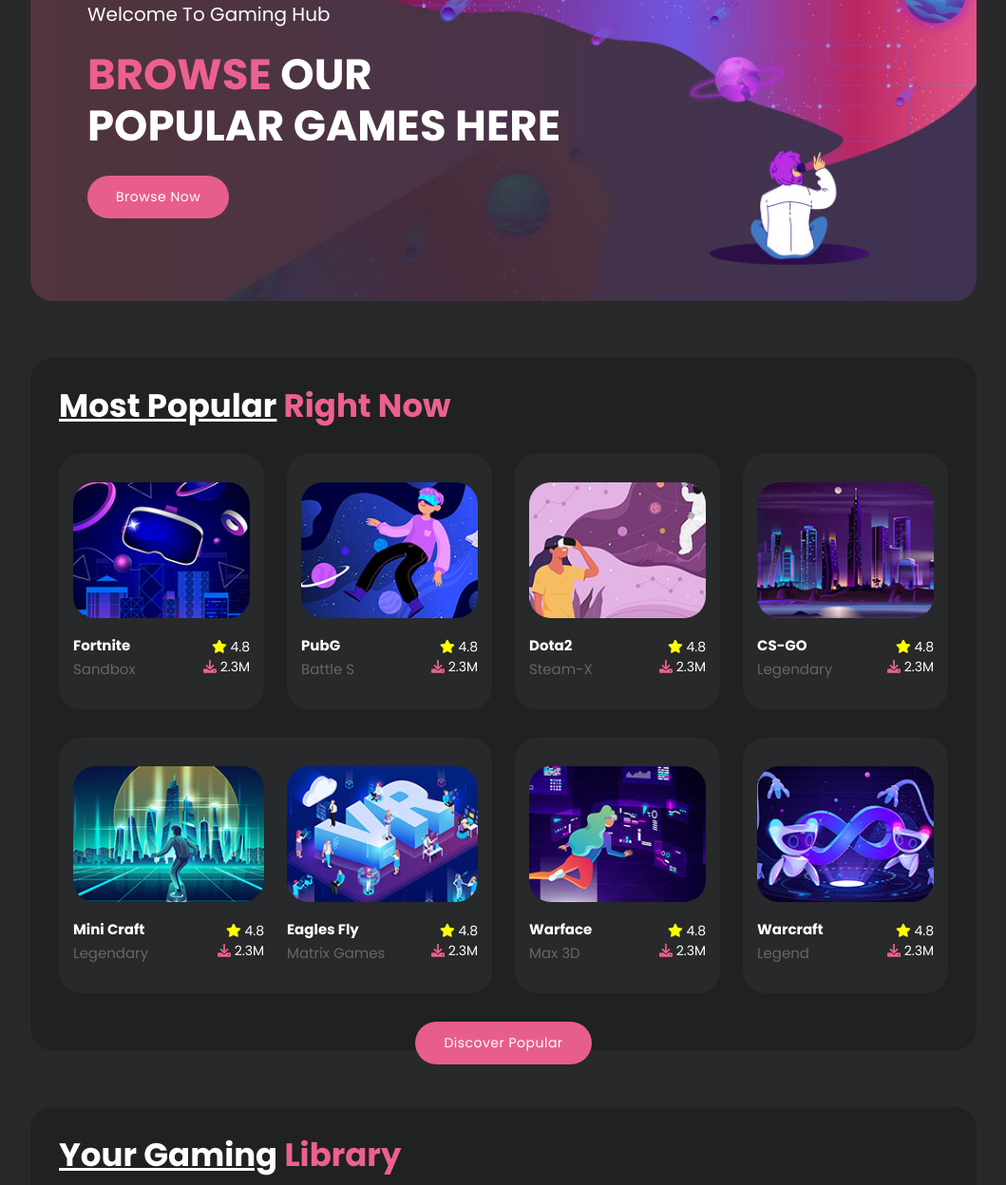
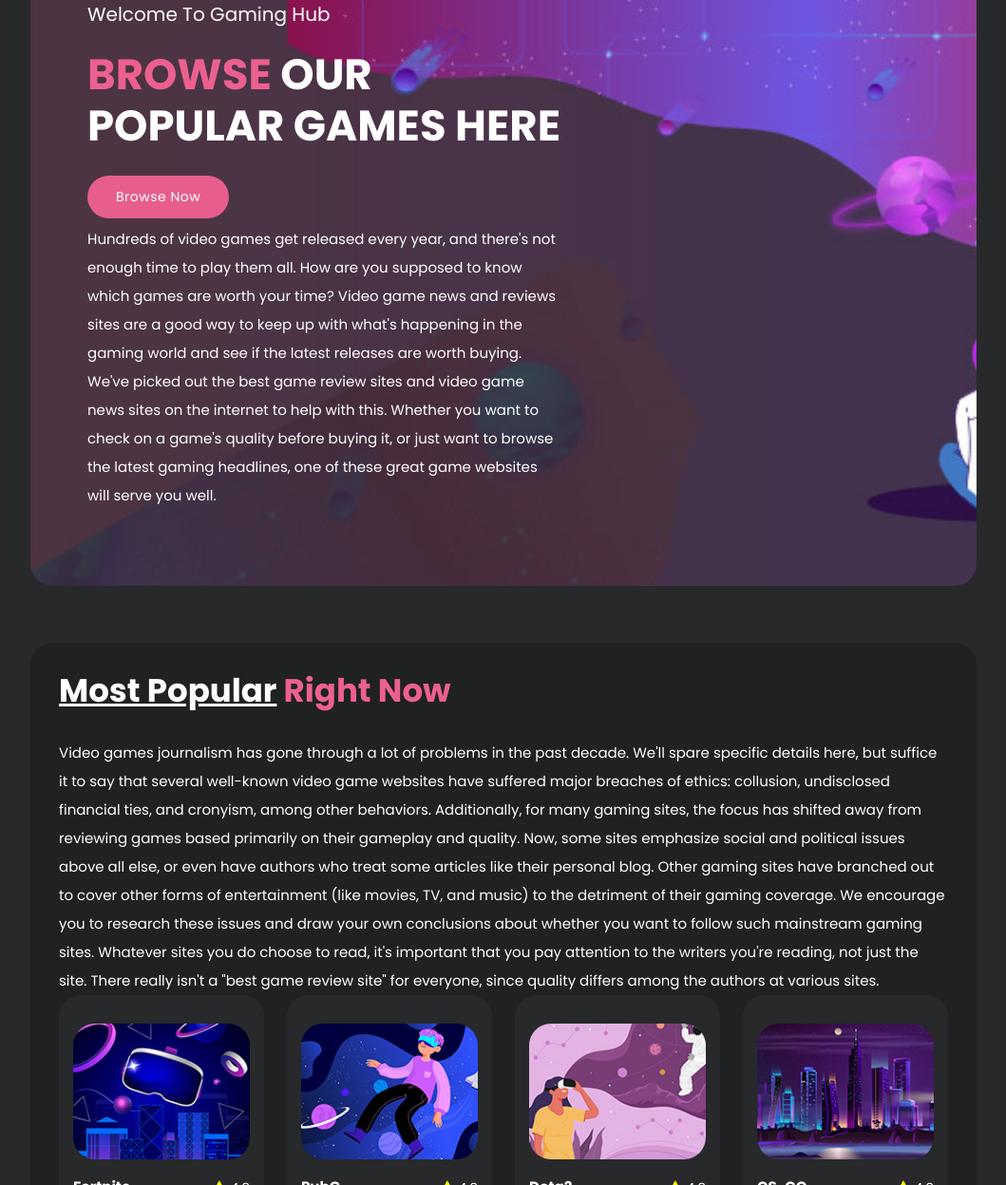
Before and after one commit to vaibhavvesmaker/gamerbuoyy, a plain HTML site: page index.html in a window 1280 px wide. Shown: the part 247-1495 px from the top of the page at 95% size, without its empty margins (110-1169 px from the left). Drawn offline with nearby package versions, Linux system fonts and the light colour scheme.

Commit message:
Content is king

```diff
--- a/index.html
+++ b/index.html
@@ -96,7 +96,11 @@ https://templatemo.com/tm-579-cyborg-gaming
                   <h4><em>Browse</em> Our Popular Games Here</h4>
                   <div class="main-button">
                     <a href="browse.html">Browse Now</a>
+
                   </div>
+                  <p style="color:white">
+                    Hundreds of video games get released every year, and there's not enough time to play them all. How are you supposed to know which games are worth your time? Video game news and reviews sites are a good way to keep up with what's happening in the gaming world and see if the latest releases are worth buying. We've picked out the best game review sites and video game news sites on the internet to help with this. Whether you want to check on a game's quality before buying it, or just want to browse the latest gaming headlines, one of these great game websites will serve you well.
+                  </p>
                 </div>
               </div>
             </div>
@@ -110,6 +114,14 @@ https://templatemo.com/tm-579-cyborg-gaming
                 <div class="heading-section">
                   <h4><em>Most Popular</em> Right Now</h4>
                 </div>
+                <p style="color:white">
+                  Video games journalism has gone through a lot of problems in the past decade. We'll spare specific details here, but suffice it to say that several well-known video game websites have suffered major breaches of ethics: collusion, undisclosed financial ties, and cronyism, among other behaviors.
+
+                  Additionally, for many gaming sites, the focus has shifted away from reviewing games based primarily on their gameplay and quality. Now, some sites emphasize social and political issues above all else, or even have authors who treat some articles like their personal blog. Other gaming sites have branched out to cover other forms of entertainment (like movies, TV, and music) to the detriment of their gaming coverage.
+
+                  We encourage you to research these issues and draw your own conclusions about whether you want to follow such mainstream gaming sites. Whatever sites you do choose to read, it's important that you pay attention to the writers you're reading, not just the site. There really isn't a "best game review site" for everyone, since quality differs among the authors at various sites.
+
+                        </p>
                 <div class="row">
                   <div class="col-lg-3 col-sm-6">
                     <div class="item">
```
